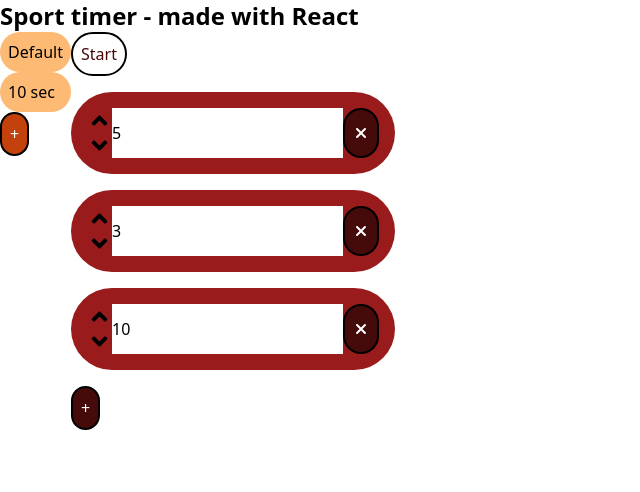
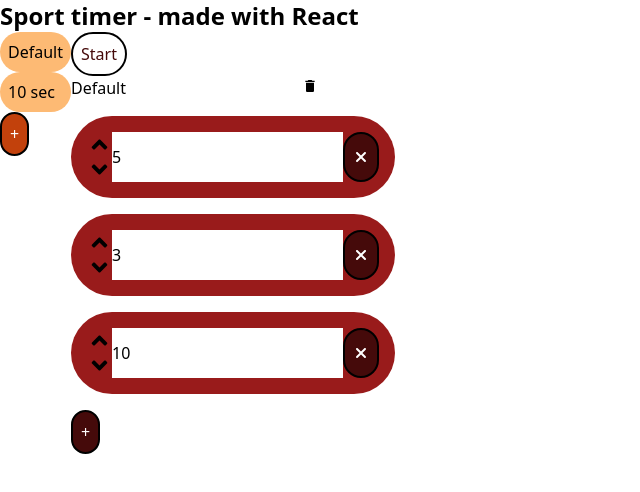
Before and after one commit to BaptisteD51/timer-react, a React (Vite) app: page / in a window 1280 px wide. Shown: the top 492 px of the page, without its empty margins (0-640 px from the left). Built offline with nearby package versions, Linux system fonts and the light colour scheme.

Commit message:
the updated profiles keep their order in the profile list

```diff
--- a/src/components/Edit/Edit.jsx
+++ b/src/components/Edit/Edit.jsx
@@ -1,13 +1,11 @@
 import { useContext } from "react"
 import { Timers } from "../../contexts/Timers"
 import Timer from "./Timer"
-
+import { MdDelete } from "react-icons/md";
 
 function Edit({ updateIsRunning }){
     let { profiles, updateProfiles, currentProfile, updateCurrentProfile } = useContext(Timers)
-    //Get the active profile
-    let profile = currentProfile
-
+    console.log(currentProfile.prName)
 
     // Adds another timer to current profile
     function addNewInterval() {
@@ -18,11 +16,18 @@ function Edit({ updateIsRunning }){
             current: 0,
             id: newId,
         }
-        profile.timers.push(newTimer)
+        currentProfile.timers.push(newTimer)
 
         let updatedTimers = [...profiles.filter(profile => !profile.selected)]
-        updatedTimers.push(profile)
+        updatedTimers.push(currentProfile)
         updateProfiles(updatedTimers)
+    }
+
+    // Delete the current profile
+    function deleteProfile(){
+        let updatedProfiles = [...profiles.filter(profile => !profile.selected)]
+        updatedProfiles[0].selected = true
+        updateProfiles(updatedProfiles)
     }
 
     // Display to modify the timer
@@ -37,7 +42,21 @@ function Edit({ updateIsRunning }){
                     </button>
                 </div>
                 <div>
-                    {profile.timers.map((timer) => (
+                    <input
+                        type="text"
+                        value={currentProfile.prName}
+                        onChange={(e)=>{
+                            currentProfile.prName = e.target.value
+                            updateCurrentProfile(currentProfile)
+                        }}
+                    />
+
+                    <button>
+                        <MdDelete onClick={deleteProfile} />
+                    </button>
+                </div>
+                <div>
+                    {currentProfile.timers.map((timer) => (
                         <Timer
                             key={timer.id}
                             duration={timer.duration}
--- a/src/components/Tabs/Tabs.jsx
+++ b/src/components/Tabs/Tabs.jsx
@@ -2,11 +2,14 @@ import { useContext } from "react"
 import { Timers } from "../../contexts/Timers"
 
 function Tabs() {
-    let { profiles, updateProfiles } = useContext(Timers)
+    let { profiles, updateProfiles, currentProfile, updateCurrentProfile } = useContext(Timers)
 
     function SelectProfile(profile) {
-        // Get all profiles except the one to be selected
-        let updatedProfiles = [...profiles.filter((pr) => pr.id != profile.id)]
+        // Get all profiles
+        let updatedProfiles = [...profiles]
+
+        //The position of the profile in the list
+        let prPos = profiles.findIndex(pr => pr.id == profile.id )
 
         // Set all profiles as unselected
         updatedProfiles = updatedProfiles.map((pr) => {
@@ -14,9 +17,13 @@ function Tabs() {
             return pr
         })
 
-        // Set the clicked profile as selected and update profiles
+        // Set the clicked profile as selected
         profile.selected = true
-        updatedProfiles.push(profile)
+
+        // Replace the profile with the selected profile
+        updatedProfiles[prPos] = profile
+
+        //updatedProfiles.push(profile)
         updateProfiles(updatedProfiles)
     }
 
--- a/src/contexts/Timers.jsx
+++ b/src/contexts/Timers.jsx
@@ -70,10 +70,23 @@ export const TimersProvider = ({children}) => {
      * Update the current profile
      */
     function updateCurrentProfile(profile){
-        let updatedProfiles = [...profiles.filter(profile => !profile.selected)]
-        updatedProfiles.push(profile)
+        //Get all profiles
+        let updatedProfiles = [...profiles]
+        //Get the position of the profile to be updated
+        let prPos = profiles.findIndex(pr => pr.id == profile.id )
+
+        //In the case of an existing profile, replace the profile with the new value
+        if(prPos >= 0){
+            updatedProfiles[prPos] = profile
+        }
+        //If the profile is new, append at the end of the list
+        else{
+            updatedProfiles.push(profile)
+        }
+
         updateProfiles(updatedProfiles)
     }
+
 
     return (
         <Timers.Provider value={{profiles, updateProfiles, currentProfile, updateCurrentProfile}}>
```
